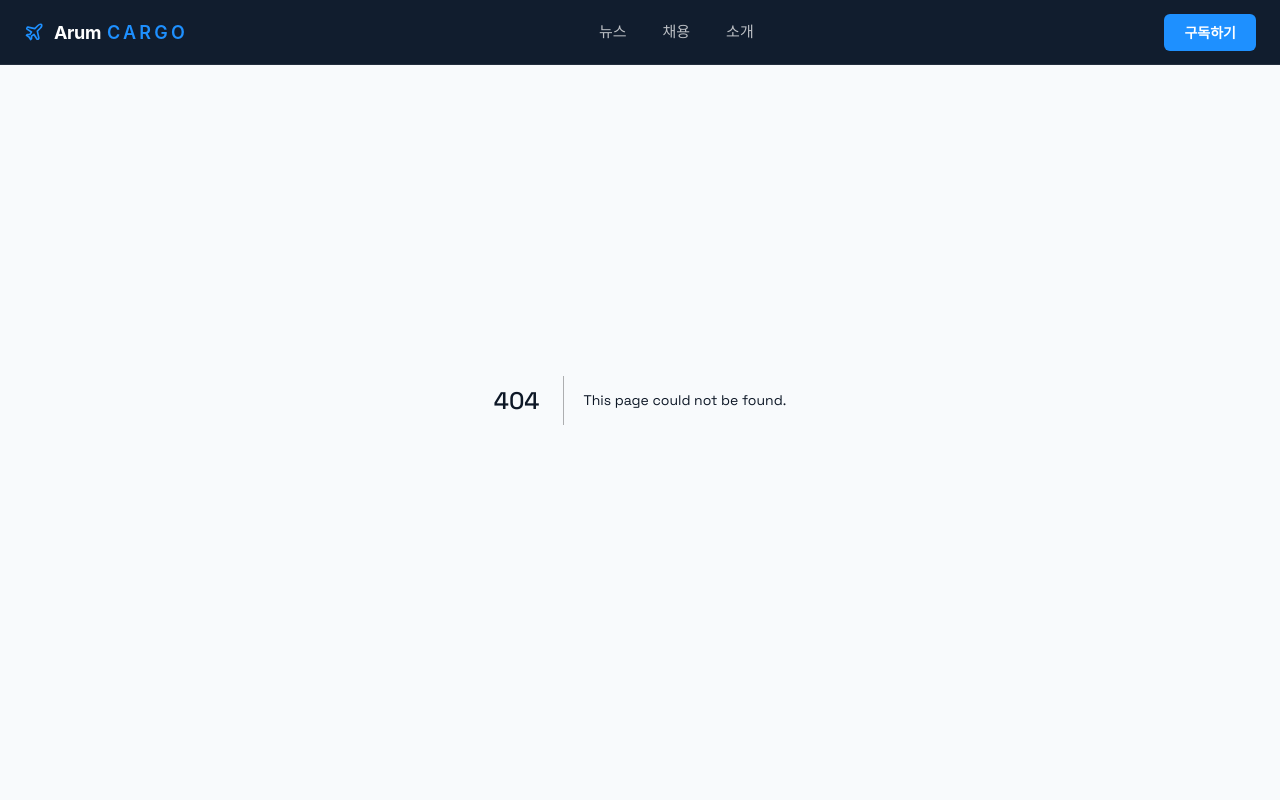
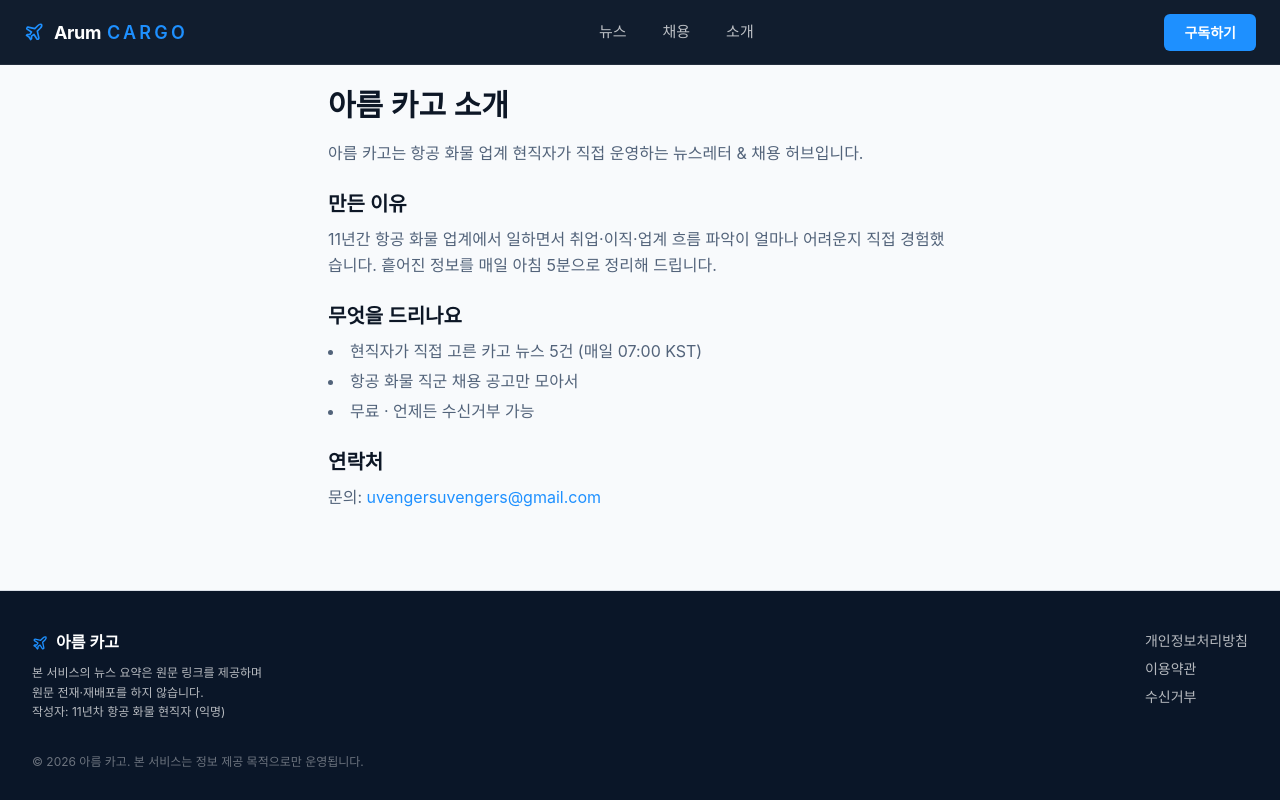
Before and after one commit to raion-log/arum-cargo-app, a Next.js app: page /about in a window 1280 px wide. Before the commit this address had no page. Shown: the top 800 px of the page. Built offline with nearby package versions, Linux system fonts and the light colour scheme.

Commit message:
fix: 404 해소 — about·privacy·terms·admin 페이지 생성

```diff
--- /dev/null
+++ b/src/app/about/page.tsx
@@ -0,0 +1,33 @@
+export default function AboutPage() {
+  return (
+    <main className="mx-auto max-w-2xl px-4 sm:px-6 pt-[88px] pb-20">
+      <h1 className="text-3xl font-bold mb-4">아름 카고 소개</h1>
+      <p className="text-muted-foreground leading-relaxed mb-6">
+        아름 카고는 항공 화물 업계 현직자가 직접 운영하는 뉴스레터 & 채용 허브입니다.
+      </p>
+      <div className="space-y-6 text-base text-foreground leading-relaxed">
+        <section>
+          <h2 className="text-xl font-semibold mb-2">만든 이유</h2>
+          <p className="text-muted-foreground">
+            11년간 항공 화물 업계에서 일하면서 취업·이직·업계 흐름 파악이 얼마나 어려운지 직접 경험했습니다.
+            흩어진 정보를 매일 아침 5분으로 정리해 드립니다.
+          </p>
+        </section>
+        <section>
+          <h2 className="text-xl font-semibold mb-2">무엇을 드리나요</h2>
+          <ul className="list-disc list-inside text-muted-foreground space-y-1">
+            <li>현직자가 직접 고른 카고 뉴스 5건 (매일 07:00 KST)</li>
+            <li>항공 화물 직군 채용 공고만 모아서</li>
+            <li>무료 · 언제든 수신거부 가능</li>
+          </ul>
+        </section>
+        <section>
+          <h2 className="text-xl font-semibold mb-2">연락처</h2>
+          <p className="text-muted-foreground">
+            문의: <a href="mailto:uvengersuvengers@gmail.com" className="text-[var(--arum-sky)] hover:underline">uvengersuvengers@gmail.com</a>
+          </p>
+        </section>
+      </div>
+    </main>
+  )
+}
--- /dev/null
+++ b/src/app/admin/page.tsx
@@ -0,0 +1,8 @@
+export default function AdminPage() {
+  return (
+    <main className="mx-auto max-w-4xl px-4 sm:px-6 pt-[88px] pb-20">
+      <h1 className="text-3xl font-bold mb-2">관리자</h1>
+      <p className="text-muted-foreground">Phase 5 — Supabase 연동 후 오픈 예정입니다.</p>
+    </main>
+  )
+}
--- /dev/null
+++ b/src/app/privacy/page.tsx
@@ -0,0 +1,30 @@
+export default function PrivacyPage() {
+  return (
+    <main className="mx-auto max-w-2xl px-4 sm:px-6 pt-[88px] pb-20">
+      <h1 className="text-3xl font-bold mb-2">개인정보처리방침</h1>
+      <p className="text-sm text-muted-foreground mb-8">최종 수정일: 2026년 5월</p>
+      <div className="prose prose-sm max-w-none text-muted-foreground space-y-6">
+        <section>
+          <h2 className="text-base font-semibold text-foreground mb-2">1. 수집하는 개인정보 항목</h2>
+          <p>뉴스레터 구독 시 이메일 주소를 수집합니다.</p>
+        </section>
+        <section>
+          <h2 className="text-base font-semibold text-foreground mb-2">2. 개인정보 이용 목적</h2>
+          <p>수집한 이메일 주소는 뉴스레터 발송 목적으로만 사용됩니다.</p>
+        </section>
+        <section>
+          <h2 className="text-base font-semibold text-foreground mb-2">3. 보유 및 이용 기간</h2>
+          <p>구독 해지 요청 시 즉시 삭제합니다. 구독 이벤트 기록은 13개월 보관 후 삭제합니다.</p>
+        </section>
+        <section>
+          <h2 className="text-base font-semibold text-foreground mb-2">4. 수신거부</h2>
+          <p>매 이메일 하단의 수신거부 링크를 클릭하거나 <a href="mailto:uvengersuvengers@gmail.com" className="text-[var(--arum-sky)] hover:underline">uvengersuvengers@gmail.com</a>으로 요청하시면 즉시 처리됩니다.</p>
+        </section>
+        <section>
+          <h2 className="text-base font-semibold text-foreground mb-2">5. 문의</h2>
+          <p><a href="mailto:uvengersuvengers@gmail.com" className="text-[var(--arum-sky)] hover:underline">uvengersuvengers@gmail.com</a></p>
+        </section>
+      </div>
+    </main>
+  )
+}
--- /dev/null
+++ b/src/app/terms/page.tsx
@@ -0,0 +1,30 @@
+export default function TermsPage() {
+  return (
+    <main className="mx-auto max-w-2xl px-4 sm:px-6 pt-[88px] pb-20">
+      <h1 className="text-3xl font-bold mb-2">이용약관</h1>
+      <p className="text-sm text-muted-foreground mb-8">최종 수정일: 2026년 5월</p>
+      <div className="space-y-6 text-sm text-muted-foreground">
+        <section>
+          <h2 className="text-base font-semibold text-foreground mb-2">제1조 (목적)</h2>
+          <p>본 약관은 아름 카고(이하 &ldquo;서비스&rdquo;)가 제공하는 뉴스레터 및 채용 정보 서비스 이용에 관한 조건을 규정합니다.</p>
+        </section>
+        <section>
+          <h2 className="text-base font-semibold text-foreground mb-2">제2조 (서비스 내용)</h2>
+          <p>서비스는 항공 화물 업계 뉴스 큐레이션 및 채용 공고를 무료로 제공합니다. 뉴스 원문 저작권은 각 언론사에 있으며, 서비스는 제목·요약·링크만 제공합니다.</p>
+        </section>
+        <section>
+          <h2 className="text-base font-semibold text-foreground mb-2">제3조 (이용자의 의무)</h2>
+          <p>이용자는 타인의 이메일로 구독 신청을 하거나 서비스를 영리 목적으로 무단 재배포할 수 없습니다.</p>
+        </section>
+        <section>
+          <h2 className="text-base font-semibold text-foreground mb-2">제4조 (면책)</h2>
+          <p>서비스가 제공하는 정보는 참고용이며, 채용·투자 결정에 대한 책임은 이용자 본인에게 있습니다.</p>
+        </section>
+        <section>
+          <h2 className="text-base font-semibold text-foreground mb-2">제5조 (문의)</h2>
+          <p><a href="mailto:uvengersuvengers@gmail.com" className="text-[var(--arum-sky)] hover:underline">uvengersuvengers@gmail.com</a></p>
+        </section>
+      </div>
+    </main>
+  )
+}
```
